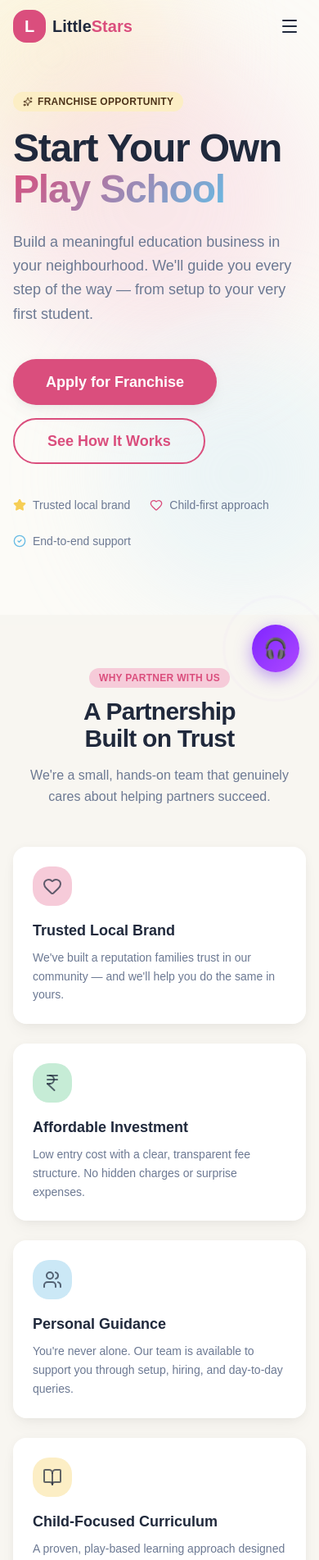
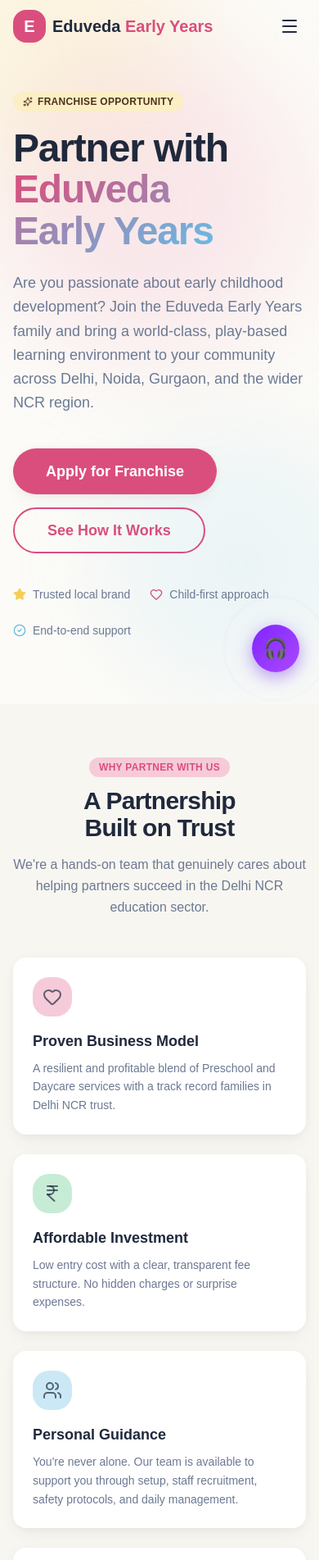
Before and after one commit to Jitesh2604/School, a React (Vite) app in the folder client/: page /franchise in a window 390 px wide. Shown: the top 1903 px of the page at 82% size. Built offline with nearby package versions, Linux system fonts and the light colour scheme.

Commit message:
add real data and content

```diff
--- a/client/src/components/layout/Navbar.tsx
+++ b/client/src/components/layout/Navbar.tsx
@@ -21,7 +21,6 @@
   { label: "Activities", to: "/activities" },
   { label: "Contact", to: "/contact" },
   { label: "Admin", to: "/admin" },
-  { label: "Franchise", to: "/franchise" },
 ];
 
 const Navbar = () => {
@@ -52,10 +51,10 @@
         {/* Logo */}
         <Link to="/" className="flex items-center gap-2">
           <div className="w-10 h-10 rounded-2xl bg-primary flex items-center justify-center">
-            <span className="text-primary-foreground font-display font-bold text-xl">L</span>
+            <span className="text-primary-foreground font-display font-bold text-xl">E</span>
           </div>
           <span className="font-display font-bold text-xl text-foreground">
-            Little<span className="text-primary">Stars</span>
+            Eduveda<span className="text-primary"> Early Years</span>
           </span>
         </Link>
 
@@ -99,8 +98,11 @@
           ))}
         </div>
 
-        {/* CTA */}
-        <div className="hidden lg:block">
+        {/* Desktop CTAs */}
+        <div className="hidden lg:flex items-center gap-2">
+          <Button asChild variant="outline">
+            <Link to="/franchise">Partner With Us</Link>
+          </Button>
           <Button asChild>
             <Link to="/admissions">Enroll Now</Link>
           </Button>
@@ -148,7 +150,10 @@
                 )}
               </div>
             ))}
-            <div className="pt-3">
+            <div className="pt-3 space-y-2">
+              <Button asChild variant="outline" className="w-full">
+                <Link to="/franchise">Partner With Us</Link>
+              </Button>
               <Button asChild className="w-full">
                 <Link to="/admissions">Enroll Now</Link>
               </Button>
--- a/client/src/pages/About.tsx
+++ b/client/src/pages/About.tsx
@@ -5,10 +5,10 @@
 import AboutBanner from "@/assets/play_school/img8.jpg";
 
 const stats = [
-  { label: "Years of Excellence", value: "15+" },
-  { label: "Happy Students", value: "2,400+" },
-  { label: "Certified Teachers", value: "45+" },
-  { label: "Campus Area (sq ft)", value: "12,000" },
+  { label: "Years of Excellence", value: "10+" },
+  { label: "Happy Students", value: "1,000+" },
+  { label: "Certified Teachers", value: "20+" },
+  { label: "Campus Area (sq ft)", value: "8,000" },
 ];
 
 const infrastructure = [
@@ -32,13 +32,13 @@
           <ScrollReveal>
             <span className="pastel-badge bg-pastel-green text-foreground/70 mb-3">About Us</span>
             <h1 className="font-display font-bold text-4xl sm:text-5xl text-foreground leading-[1.1] tracking-tight text-balance">
-              Nurturing Curiosity Since 2010
+              Where Curiosity Meets Character
             </h1>
             <p className="mt-6 text-muted-foreground text-lg leading-relaxed text-pretty">
-              LittleStars Preschool was founded with a simple belief: every child deserves a joyful, safe, and stimulating environment to discover their unique potential. Our play-based approach blends global best practices with local cultural values.
+              At Eduveda Early Years, we believe that a child's first experience with learning sets the tone for their entire life. We are not just a school or a daycare; we are a vibrant community dedicated to protecting the magic of childhood while building a rock-solid foundation for future success.
             </p>
             <p className="mt-4 text-muted-foreground leading-relaxed text-pretty">
-              Over the years we've grown from a single classroom to a vibrant campus loved by over 2,400 families. But our core has never changed — small class sizes, heartfelt care, and a curriculum that respects each child's pace.
+              Our dual-purpose facility serves as a premier Play School and Creche, offering a seamless blend of structured early education and compassionate childcare. Our approach combines globally recognised pedagogical methods with a deep understanding of local cultural values.
             </p>
           </ScrollReveal>
           <ScrollReveal direction="right">
@@ -66,7 +66,7 @@
               </div>
               <h3 className="font-display font-bold text-2xl text-foreground mb-3">Our Vision</h3>
               <p className="text-muted-foreground leading-relaxed">
-                To be the most trusted early learning institution — where children develop into confident, compassionate, and creative individuals ready to embrace the world.
+                To be a sanctuary of growth where every child feels seen, heard, and inspired. We aim to nurture "thinkers and doers" who approach the world with kindness, confidence, and an unquenchable thirst for discovery.
               </p>
             </div>
           </ScrollReveal>
@@ -77,7 +77,7 @@
               </div>
               <h3 className="font-display font-bold text-2xl text-foreground mb-3">Our Mission</h3>
               <p className="text-muted-foreground leading-relaxed">
-                To provide a holistic, child-centered learning experience that nurtures cognitive, social, emotional, and physical development through play, exploration, and meaningful relationships.
+                To provide a holistic, child-centred learning experience that nurtures cognitive, social, emotional, and physical development. We move away from rote learning, focusing on "learning by doing" — because at Eduveda, play is the highest form of research.
               </p>
             </div>
           </ScrollReveal>
--- a/client/src/pages/Activities.tsx
+++ b/client/src/pages/Activities.tsx
@@ -166,8 +166,7 @@
               Our Activities
             </h1>
             <p className="mt-4 text-lg text-[#5D4037]">
-              Fun-filled learning experiences for every child — where curiosity
-              meets joy.
+              At Eduveda Early Years, play is the highest form of research — fun-filled learning experiences where curiosity meets joy.
             </p>
           </div>
         </section>
@@ -323,11 +322,10 @@
             className="text-3xl font-extrabold"
             style={{ fontFamily: "'Nunito', sans-serif" }}
           >
-            Give your child a joyful learning experience 🌈
+            Give your child a joyful learning experience at Eduveda Early Years 🌈
           </h2>
           <p className="mt-3 text-lg text-orange-100">
-            Join our happy family of curious, creative, and confident little
-            learners.
+            Join our happy family of curious, creative, and confident little learners.
           </p>
           <a
             href="/admissions"
--- a/client/src/pages/Admissions.tsx
+++ b/client/src/pages/Admissions.tsx
@@ -159,7 +159,7 @@
           <div className="pointer-events-none absolute -bottom-10 -left-10 h-56 w-56 rounded-full bg-teal-200 opacity-40 blur-3xl" />
           <div className="relative z-10 mx-auto max-w-2xl">
             <span className="mb-4 inline-block rounded-full bg-[#43A047] px-5 py-1.5 text-sm font-semibold tracking-wide text-white shadow-sm">
-              🎒 Admissions Open 2025–26
+              🎒 Admissions Open 2026–27
             </span>
             <h1
               className="mt-4 text-5xl font-extrabold leading-tight text-[#2D2D2D]"
@@ -168,8 +168,7 @@
               Admissions Open
             </h1>
             <p className="mt-4 text-lg text-[#2E7D32]">
-              Enrol your child for a bright future — seats are limited, secure
-              yours today.
+              Enrol your child at Eduveda Early Years — seats are limited, secure yours today.
             </p>
           </div>
         </section>
--- a/client/src/pages/Franchise.tsx
+++ b/client/src/pages/Franchise.tsx
@@ -50,14 +50,12 @@
         </ScrollReveal>
         <ScrollReveal delay={100}>
           <h1 className="font-display font-bold text-5xl sm:text-6xl lg:text-7xl text-foreground leading-[1.05] tracking-tight text-balance">
-            Start Your Own <span className="gradient-text">Play School</span>
+            Partner with <span className="gradient-text">Eduveda Early Years</span>
           </h1>
         </ScrollReveal>
         <ScrollReveal delay={200}>
           <p className="mt-6 text-muted-foreground text-lg sm:text-xl leading-relaxed max-w-xl text-pretty">
-            Build a meaningful education business in your neighbourhood. We'll
-            guide you every step of the way — from setup to your very first
-            student.
+            Are you passionate about early childhood development? Join the Eduveda Early Years family and bring a world-class, play-based learning environment to your community across Delhi, Noida, Gurgaon, and the wider NCR region.
           </p>
         </ScrollReveal>
         <ScrollReveal delay={300}>
@@ -95,8 +93,8 @@
   {
     icon: Heart,
     color: "bg-pastel-pink",
-    title: "Trusted Local Brand",
-    desc: "We've built a reputation families trust in our community — and we'll help you do the same in yours.",
+    title: "Proven Business Model",
+    desc: "A resilient and profitable blend of Preschool and Daycare services with a track record families in Delhi NCR trust.",
   },
   {
     icon: IndianRupee,
@@ -108,25 +106,25 @@
     icon: Users,
     color: "bg-pastel-blue",
     title: "Personal Guidance",
-    desc: "You're never alone. Our team is available to support you through setup, hiring, and day-to-day queries.",
+    desc: "You're never alone. Our team is available to support you through setup, staff recruitment, safety protocols, and daily management.",
   },
   {
     icon: BookOpen,
     color: "bg-pastel-yellow",
-    title: "Child-Focused Curriculum",
-    desc: "A proven, play-based learning approach designed by early childhood educators.",
+    title: "Proprietary Curriculum",
+    desc: "Access to our child-centric, play-based learning frameworks designed by early childhood educators.",
   },
   {
     icon: Lightbulb,
     color: "bg-pastel-purple",
-    title: "Easy Setup Process",
-    desc: "We simplify every step — from classroom layout to opening day — so you can focus on the children.",
+    title: "Marketing Edge",
+    desc: "Benefit from the established Eduveda brand presence in the Delhi NCR market with full marketing support.",
   },
   {
     icon: GraduationCap,
     color: "bg-pastel-orange",
-    title: "Teacher Training",
-    desc: "Practical training sessions for you and your staff to deliver high-quality early education.",
+    title: "Operational Training",
+    desc: "Comprehensive guidance on staff training, safety protocols, and daily operations from day one.",
   },
 ];
 
@@ -136,7 +134,7 @@
       <SectionHeading
         badge="Why Partner With Us"
         title="A Partnership Built on Trust"
-        description="We're a small, hands-on team that genuinely cares about helping partners succeed."
+        description="We're a hands-on team that genuinely cares about helping partners succeed in the Delhi NCR education sector."
       />
       <div className="grid sm:grid-cols-2 lg:grid-cols-3 gap-6">
         {benefits.map((b, i) => (
@@ -255,8 +253,8 @@
             icon: MapPin,
             color: "bg-pastel-pink",
             label: "Ideal Location",
-            value: "Residential Area",
-            note: "Near families with young children",
+            value: "Delhi NCR",
+            note: "Delhi, Noida, Gurgaon & surrounding areas",
           },
         ].map((item, i) => (
           <ScrollReveal key={item.label} delay={i * 100}>
@@ -443,6 +441,24 @@
           title="Request a Call Back"
           description="Fill in your details and we'll reach out within 1–2 business days."
         />
+
+        {/* NDA Notice */}
+        <ScrollReveal>
+          <div className="max-w-2xl mx-auto mb-8 rounded-2xl border-2 border-amber-200 bg-amber-50 p-6">
+            <h4 className="font-display font-bold text-base text-foreground mb-2 flex items-center gap-2">
+              🔒 Confidentiality & Non-Disclosure (NDA)
+            </h4>
+            <p className="text-sm text-muted-foreground leading-relaxed mb-3">
+              At Eduveda Early Years, we value our intellectual property and the integrity of our business model. By submitting a franchise enquiry, you agree to the following:
+            </p>
+            <ul className="space-y-2 text-sm text-muted-foreground">
+              <li className="flex items-start gap-2"><span className="text-amber-500 shrink-0 mt-0.5">•</span> All shared materials — including financial projections, training manuals, and marketing strategies — will be kept strictly confidential.</li>
+              <li className="flex items-start gap-2"><span className="text-amber-500 shrink-0 mt-0.5">•</span> Information will be used solely to evaluate a potential franchise relationship with Eduveda Early Years.</li>
+              <li className="flex items-start gap-2"><span className="text-amber-500 shrink-0 mt-0.5">•</span> No proprietary data will be disclosed or shared with third parties without prior written consent.</li>
+            </ul>
+          </div>
+        </ScrollReveal>
+
         <div className="max-w-2xl mx-auto">
           {submitted ? (
             <ScrollReveal>
--- a/client/src/pages/Gallery.tsx
+++ b/client/src/pages/Gallery.tsx
@@ -96,7 +96,7 @@
           <SectionHeading
             badge="Gallery"
             title="Moments That Make Us Smile"
-            description="A glimpse into the vibrant, joyful world at LittleStars."
+            description="A glimpse into the vibrant, joyful world at Eduveda Early Years."
           />
 
           {/* Filter Tabs */}
--- a/client/src/pages/Index.tsx
+++ b/client/src/pages/Index.tsx
@@ -39,13 +39,13 @@
             </ScrollReveal>
             <ScrollReveal delay={100}>
               <h1 className="font-display font-bold text-4xl sm:text-5xl lg:text-6xl text-foreground leading-[1.05] tracking-tight text-balance">
-                Where Little Minds Grow Into{" "}
-                <span className="gradient-text">Big Dreams</span>
+                Where Curiosity Meets{" "}
+                <span className="gradient-text">Character</span>
               </h1>
             </ScrollReveal>
             <ScrollReveal delay={200}>
               <p className="mt-6 text-muted-foreground text-lg sm:text-xl leading-relaxed max-w-lg text-pretty">
-                A warm, nurturing space where your child discovers the joy of learning through play, creativity, and caring guidance.
+                A vibrant community dedicated to protecting the magic of childhood — offering a seamless blend of structured early education and compassionate childcare.
               </p>
             </ScrollReveal>
             <ScrollReveal delay={300}>
@@ -93,10 +93,10 @@
 };
 
 const features = [
-  { icon: Shield, title: "Safe & Secure", desc: "24/7 CCTV surveillance, trained staff, and child-proofed facilities.", color: "bg-pastel-blue" },
-  { icon: BookOpen, title: "Play-Based Learning", desc: "Curriculum designed around experiential learning and creative exploration.", color: "bg-pastel-pink" },
-  { icon: Trees, title: "Green Campus", desc: "Spacious outdoor play areas, gardens, and nature exploration zones.", color: "bg-pastel-green" },
-  { icon: Star, title: "Expert Educators", desc: "Certified teachers with years of early childhood education experience.", color: "bg-pastel-yellow" },
+  { icon: Shield, title: "Safe & Secure", desc: "24/7 CCTV surveillance, child-proof furniture, and secure entry & exit protocols.", color: "bg-pastel-blue" },
+  { icon: BookOpen, title: "Active Discovery", desc: "We move away from rote learning, focusing on 'learning by doing' through creative exploration.", color: "bg-pastel-pink" },
+  { icon: Trees, title: "Green Campus", desc: "Spacious outdoor play areas, gardens, and nature exploration zones for growing minds.", color: "bg-pastel-green" },
+  { icon: Star, title: "Certified Caregivers", desc: "Passionate professionals trained in early childhood development and first aid.", color: "bg-pastel-yellow" },
 ];
 
 const FeaturesSection = () => (
--- a/client/src/pages/Programs.tsx
+++ b/client/src/pages/Programs.tsx
@@ -43,6 +43,24 @@
     desc: "Preparing confident, school-ready learners. Senior KG consolidates all foundational skills and builds independence, responsibility, and a love for lifelong learning.",
     benefits: ["Fluent reading and writing", "Advanced math concepts", "Public speaking and presentations", "Environmental awareness", "School readiness assessment"],
   },
+  {
+    id: "creche-daycare",
+    title: "Creche & Daycare",
+    age: "All Ages",
+    color: "bg-pastel-blue",
+    borderColor: "border-secondary/20",
+    desc: "A Home Beyond Home. Our creche provides a safe, hygienic, and loving environment for children of working parents. With a focus on routine, nutrition, and rest, we ensure every child's day is as productive as it is peaceful.",
+    benefits: ["Safe, hygienic environment", "Nutritious meals & healthy snacks", "Structured rest & nap times", "Supervised indoor & outdoor play", "Daily progress updates for parents"],
+  },
+  {
+    id: "after-school",
+    title: "After-School Enrichment",
+    age: "5+ years",
+    color: "bg-pastel-orange",
+    borderColor: "border-orange-300/40",
+    desc: "For older children, we offer a range of creative workshops including art, storytelling, and movement to keep their minds engaged and inspired after regular school hours.",
+    benefits: ["Art & creative workshops", "Storytelling & drama sessions", "Movement & physical activities", "Homework support environment", "Supervised safe space"],
+  },
 ];
 
 const Programs = () => (
@@ -57,7 +75,7 @@
         <SectionHeading
           badge="Our Programs"
           title="Thoughtfully Designed for Every Stage"
-          description="Each program is crafted by early childhood experts to match developmental milestones and nurture your child's natural curiosity."
+          description="From Play School to Creche and After-School Enrichment — each program is crafted by early childhood experts to match developmental milestones and nurture your child's natural curiosity."
         />
         <div className="space-y-12">
           {programs.map((p, i) => (
```
Also changed, not shown: client/src/pages/Contact.tsx (line endings or trailing spaces).
